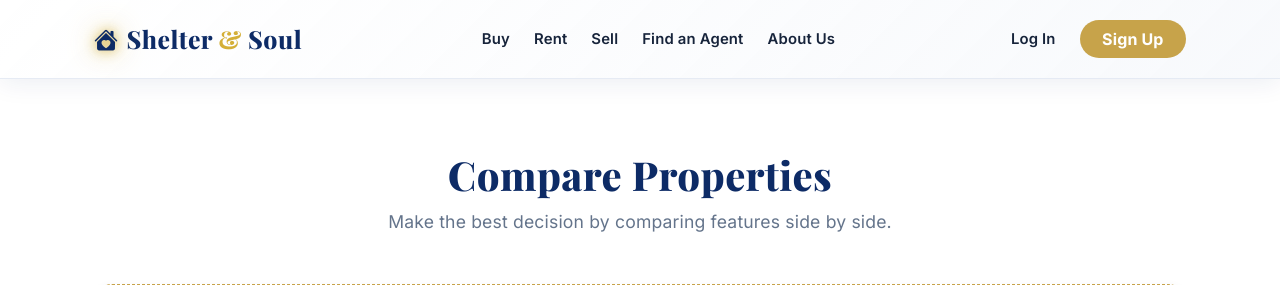
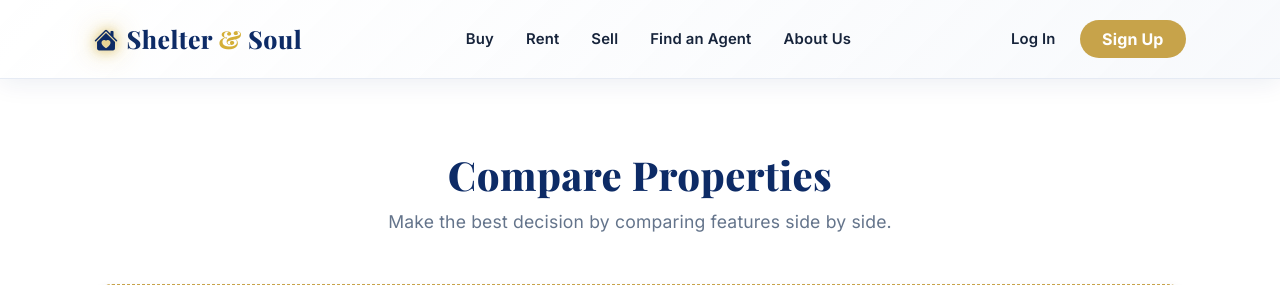
Before and after one commit to pemajo-sudo/real-estate-project, a Django app: page /compare/ in a window 1280 px wide. Shown: the top 285 px of the page. Run offline with Django 5.2, Linux system fonts and the light colour scheme; some web fonts are replaced.

Commit message:
Fix: navbar wrapping issue (single line layout)

```diff
--- a/listings/templates/listings/base.html
+++ b/listings/templates/listings/base.html
@@ -1037,6 +1037,18 @@
                 display: flex !important;
             }
         }
+        /* ===== GLOBAL NAVBAR OVERRIDES TO PREVENT WRAPPING ===== */
+        @media (min-width: 992px) {
+            #navbarNav .navbar-nav {
+                flex-wrap: nowrap !important;
+                gap: 0.5rem;
+            }
+            #navbarNav .nav-link,
+            #navbarNav .btn,
+            #profileDropdown {
+                white-space: nowrap !important;
+            }
+        }
     </style>
 
     <!-- ===== NAVBAR ===== -->
```
